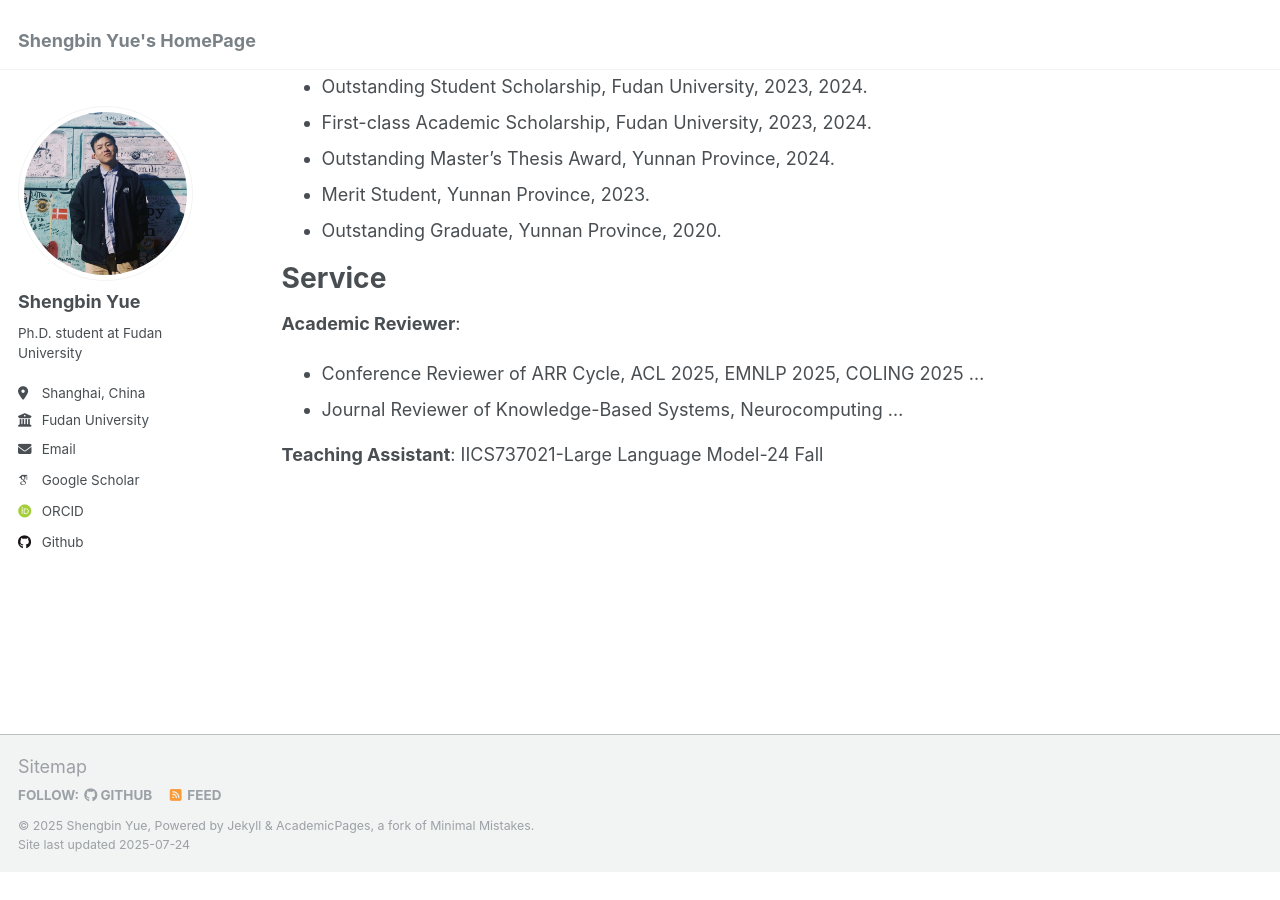
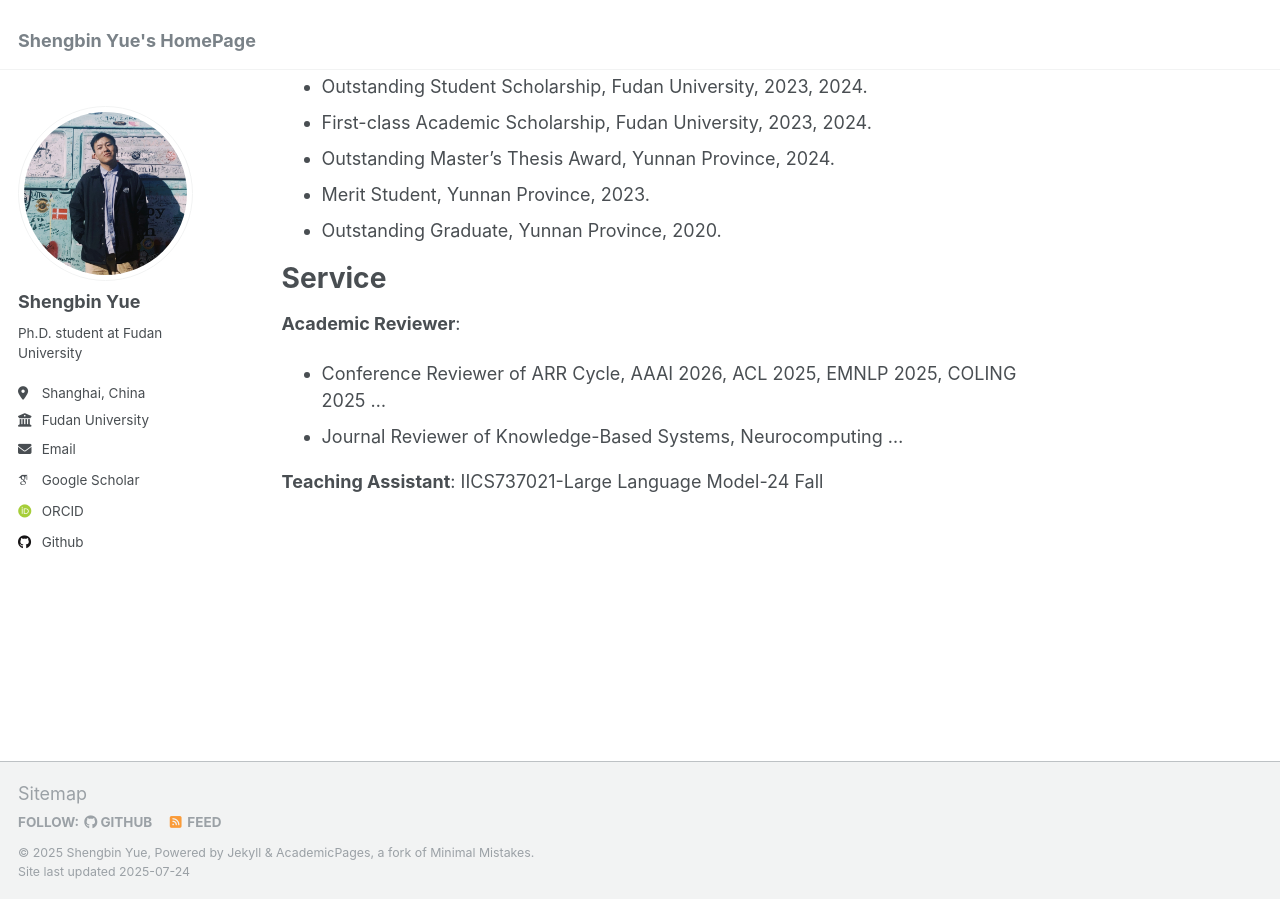
Before and after one commit to yueshengbin/yueshengbin.github.io, a Jekyll site: the page built from _pages/about.md, in a window 1280 px wide and 900 px high, scrolled down 2308 px. Built offline with Jekyll 4.4.1, drawn with Linux system fonts in a browser that asks for light colours; some web fonts are replaced; before the commit the page ends 3181 px from its top, so only the background shows below that.

Commit message:
Update about.md

```diff
--- a/_pages/about.md
+++ b/_pages/about.md
@@ -80,7 +80,7 @@ Service
 ======
 **Academic Reviewer**:
 
-* Conference Reviewer of ARR Cycle, ACL 2025, EMNLP 2025, COLING 2025 …
+* Conference Reviewer of ARR Cycle, AAAI 2026, ACL 2025, EMNLP 2025, COLING 2025 …
 * Journal Reviewer of Knowledge-Based Systems, Neurocomputing …
 
 **Teaching Assistant**: IICS737021-Large Language Model-24 Fall
```
